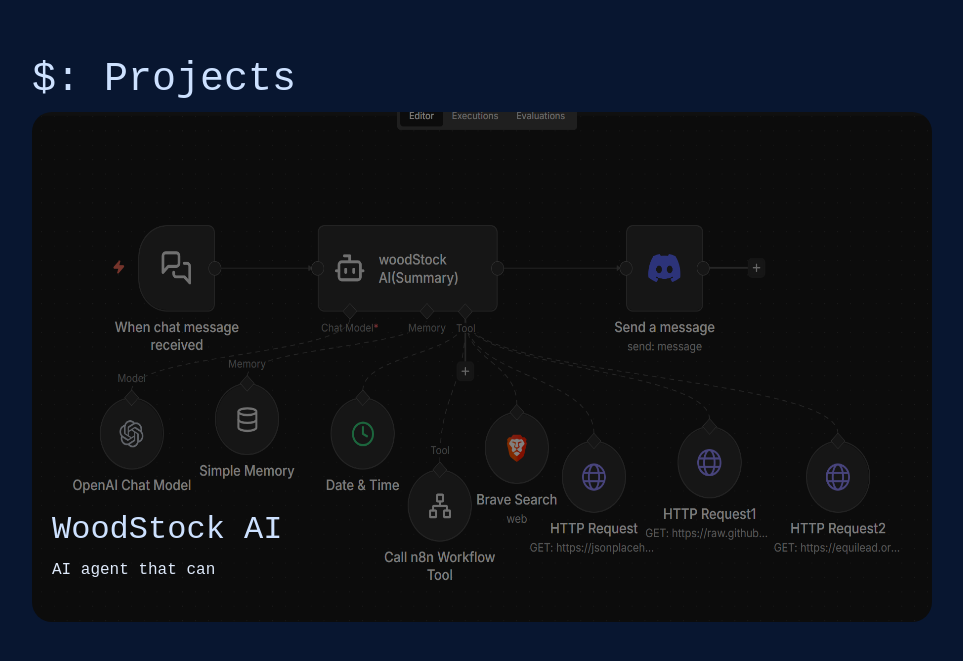
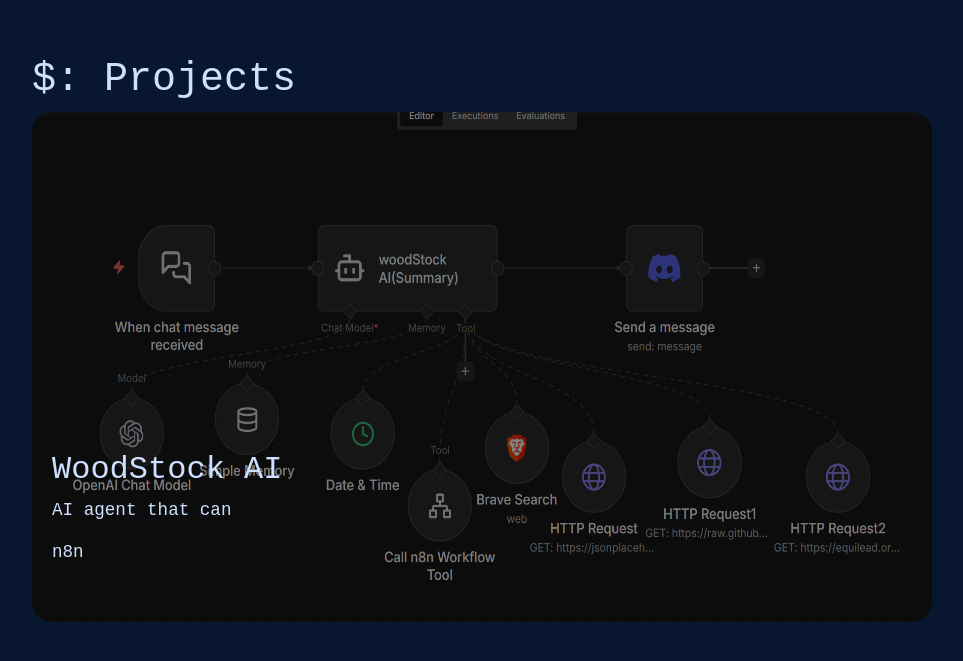
Before and after one commit to IsaiahSantamaria/Isaiah_Portfolio, a React (Vite) app: page / in a window 1280 px wide. Shown: the part 1991-2652 px from the top of the page, without its empty margins (108-1071 px from the left). Built offline with nearby package versions, Linux system fonts and the light colour scheme; a web font is replaced by a local one.

Commit message:
moving javascript code within Projects function

```diff
--- a/src/App.css
+++ b/src/App.css
@@ -17,3 +17,7 @@
   display:flex;
 
 }
+
+p{
+  font-size: 1.1rem;
+}
--- a/src/components/Projects.jsx
+++ b/src/components/Projects.jsx
@@ -4,7 +4,14 @@
 import tylersMaze from "../assets/images/tylersMaze.png"
 
 
+
+
+
+
+const Projects = () =>{
+
     const track = document.getElementById('gallery');
+
     let scrollAmount = 0;
 
     function autoScroll() {
@@ -12,21 +19,20 @@
         scrollAmount += slideWidth;
 
         // Reset to start if at the end
-  if (scrollAmount >= track.scrollWidth) {
+        if (scrollAmount === track.scrollWidth) {
           scrollAmount = 0;
         }
-
         track.scrollTo({
           left: scrollAmount,
           behavior: 'smooth'
         });
+
+
     }
 
     // Scroll every 3 seconds
     setInterval(autoScroll, 10000);
 
-
-const Projects = () =>{
     return (
         <div id="projects">
             <h1>
@@ -39,7 +45,8 @@
                     <img src={woodStock}alt="woodStock" />
                     <div class="content">
                         <h2>WoodStock AI</h2>
-                        <p1>AI agent that can</p1>
+                        <p>AI agent that can</p>
+                        <p>n8n</p>
                     </div>
 
                 </div>
@@ -48,7 +55,8 @@
                     <img src={tylersMaze}alt="woodStock" />
                     <div class="content">
                         <h2>Tylers Maze</h2>
-                        <p1>Top view puzzel game</p1>
+                        <p>Top view puzzel game</p>
+                        <p>construct 3</p>
                     </div>
                 </div>
 
```
Lines whose indentation alone changed are shown as unchanged.
